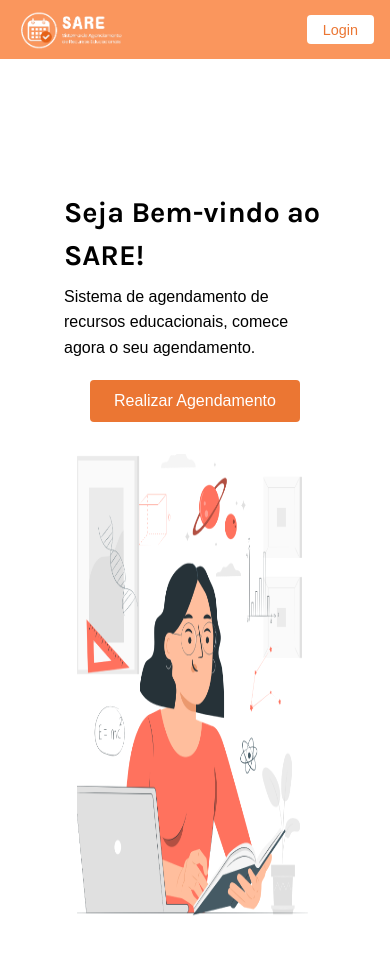
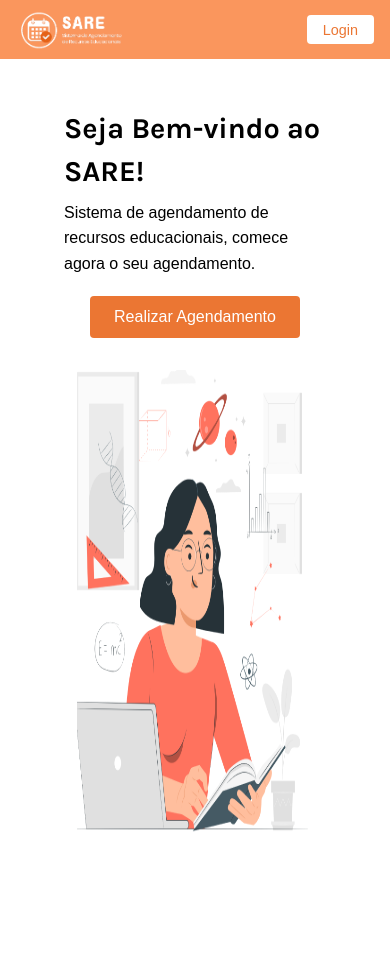
Before and after one commit to temik-if/SARE-FE, a Next.js app: page / in a window 390 px wide. Shown: the top 954 px of the page. Built offline with nearby package versions, Linux system fonts and the light colour scheme; a web font is replaced by a local one.

Commit message:
style(page): change layout from grid to flex for improved responsiveness

```diff
--- a/src/app/page.module.css
+++ b/src/app/page.module.css
@@ -6,13 +6,11 @@
   --button-primary-hover: #383838;
   --button-secondary-hover: #f2f2f2;
 
-  display: grid;
+  display: flex;
   grid-template-rows: 20px 1fr 20px;
   align-items: center;
   justify-items: center;
   width: 100%;
-  min-height: 100vh;
-  padding: 80px;
   gap: 64px;
   font-family: var(--font-geist-sans);
 }
```
